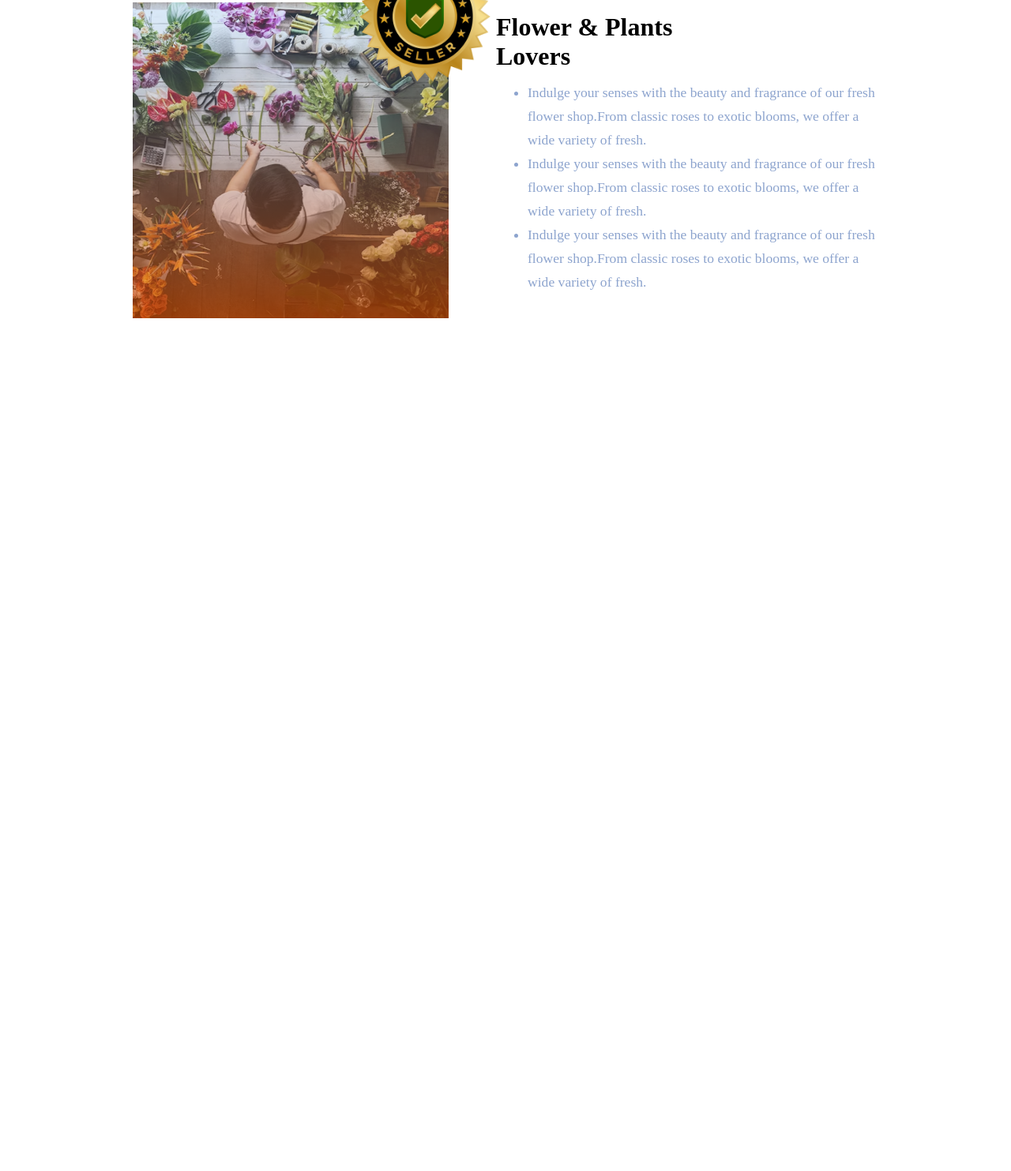
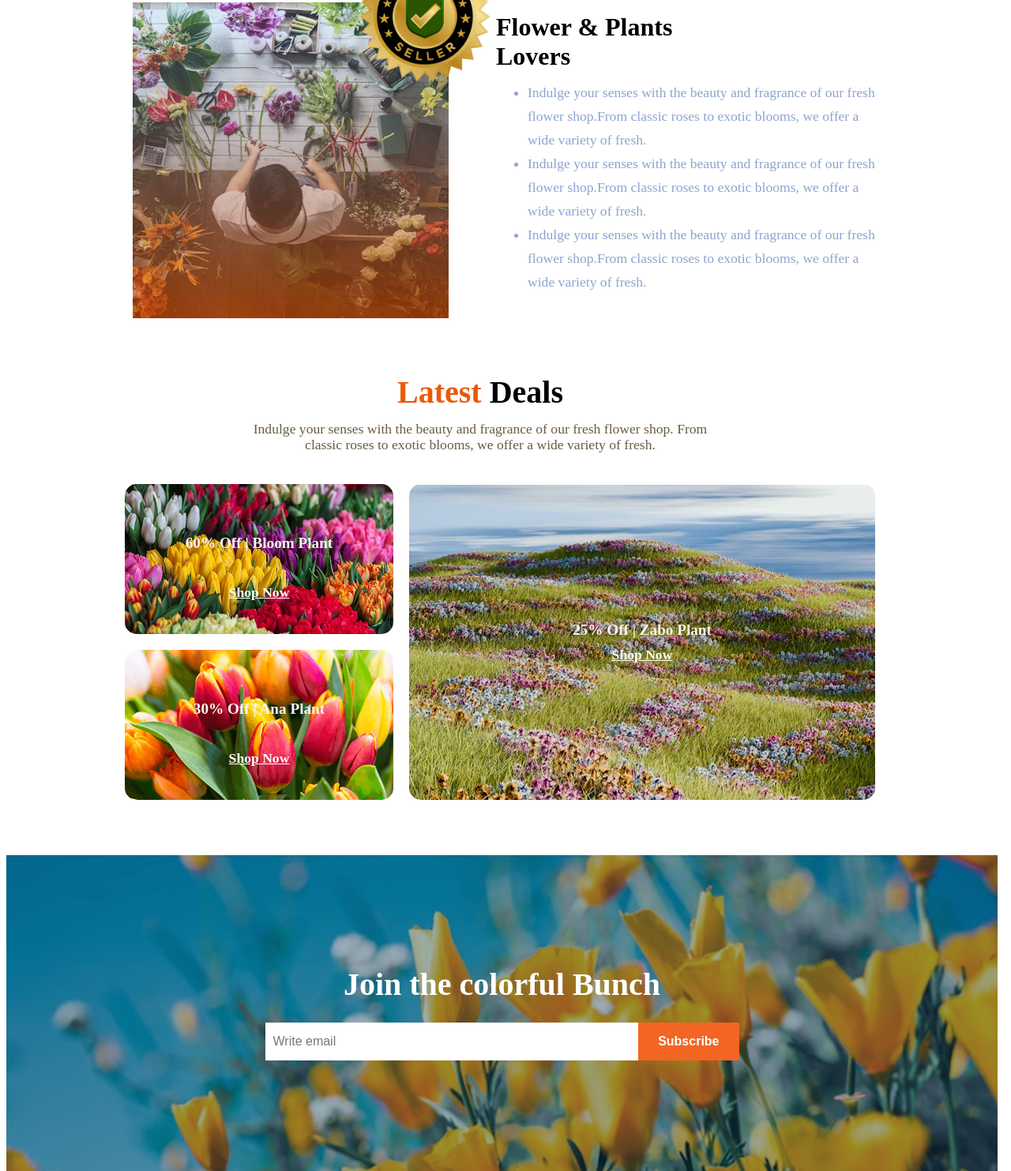
Before and after one commit to Amad-lab/My-new, a plain HTML site: page index.html in a window 1280 px wide. Shown: the part 1612-3095 px from the top of the page at 79% size. Before the commit the page ends 2019 px from the top, so only its background shows below. Drawn offline with Linux system fonts and the light colour scheme.

Commit message:
Our service

```diff
--- a/index.html
+++ b/index.html
@@ -125,9 +125,36 @@
         <img src="./assets/trusted-badge.png" class="badge">
    </div>
   </div>
+  <div class="deals">
+    <h1><span class="span">Latest</span> Deals</h1>
+    <p>Indulge your senses with the beauty and fragrance of our fresh flower
+     shop. From<br>classic roses to exotic blooms, we offer a wide variety of fresh.</p>
+  </div>
+  <div class="picture-grid">
+  <div class="left-column">
+    <div class="bloom1">
+      <p>60% Off | Bloom Plant</p>
+      <h5><a href="">Shop Now</a></h5>
+    </div>
+    <div class="bloom3">
+      <p>30% Off | Ana Plant</p>
+      <h5><a href="">Shop Now</a></h5>
+    </div>
+  </div>
+  <div class="bloom2">
+    <p>25% Off | Zabo Plant</p>
+    <h5 class="h5"><a href="">Shop Now</a></h5>
+  </div>
+</div>
   </main>
   <footer>
-
+    <div class="news-latter">
+  <h1>Join the colorful Bunch</h1>
+  <div class="form-wrapper">
+    <input type="search" placeholder="Write email">
+    <button>Subscribe</button>
+  </div>
+</div>
   </footer>
 </body>
   </html>
--- a/new file/flower.css
+++ b/new file/flower.css
@@ -2,7 +2,7 @@
 
 .body{
   width: 1100px;
-  height: 520px;
+  height: 700px;
 }
 /* first one */
 .header{
@@ -144,3 +144,144 @@ column-gap: 0;
   margin-top: -484px;
   margin-left: -160px;
 }
+
+/* Latest Deals */
+
+.deals{
+  text-align: center;
+  margin-top: 80px;
+  line-height: 20px;
+  margin-left: 100px;
+}
+.deals h1{
+  font-size: 2.5rem;
+}
+.deals p{
+  font-size: 1.1rem;
+  color: rgb(106, 90, 66);
+}
+
+/* latest deals */
+
+.picture-grid {
+  display: flex;
+  gap: 20px;
+  justify-content: center;
+  margin-top: 40px;
+}
+
+.left-column {
+  display: flex;
+  flex-direction: column;
+  gap: 20px;
+}
+
+/* Common styles for all deal boxes */
+
+
+.bloom1, .bloom2, .bloom3 {
+  color: whitesmoke;
+  background-repeat: no-repeat;
+  border-radius: 15px;
+  padding: 20px;
+  display: flex;
+  justify-content: flex-end;
+
+}
+.bloom1 {
+  background-image: url("../assets/deal-bloom.png");
+  width: 300px;
+  height: 150px;
+  margin-left: 150px;
+  text-align: center;
+  flex-direction: column;
+}
+.bloom3 {
+  background-image: url("../assets/deal-ana.png");
+ width: 300px;
+  height: 150px;
+  margin-left: 150px;
+  text-align: center;
+   flex-direction: column;
+}
+.bloom2 {
+  background-image: url("../assets/deal-zabo.png");
+  width: 600px;
+  height: 360px;
+  display: flex;
+  flex-direction: column;
+  align-items: center;
+  justify-content: center;
+  text-align: center;
+  color: whitesmoke;
+  border-radius: 15px;
+}
+.bloom1 p, .bloom2 p, .bloom3 p {
+  font-weight: bold;
+  font-size: 1.2rem;
+}
+.bloom1 a, .bloom2 a, .bloom3 a {
+  color: white;
+  text-decoration: underline;
+  font-weight: bold;
+  font-size: 1.1rem;
+}
+.bloom2 p {
+  margin: 0;
+}
+.h5 {
+  margin: 10px 0 0 0;
+}
+
+/* footer part 1 */
+
+
+.news-latter {
+  background-image: url("../assets/news-letter-bg.png"); /* Replace with correct image path */
+  background-position: center;
+  width: 1255px;
+  height: 400px;
+  color: white;
+  margin-top: 70px;
+
+  display: flex;
+  flex-direction: column;
+  align-items: center;
+  justify-content: center;
+  gap: 25px;
+  text-align: center;
+}
+
+.news-latter h1 {
+  font-size: 2.5rem;
+  font-weight: bold;
+  margin: 0;
+}
+
+.form-wrapper {
+  display: flex;
+  background-color: white;
+  border-radius: 5px;
+  width: 600px;
+  max-width: 70%;
+}
+
+.form-wrapper input {
+  flex: 1;
+  padding: 10px;
+  font-size: 1rem;
+  border: none;
+}
+
+.form-wrapper button {
+  padding: 15px 25px;
+  background-color: #f26522;
+  color: white;
+  border: none;
+  font-size: 1rem;
+  font-weight: bold;
+}
+
+
+
+/* last one */
```
